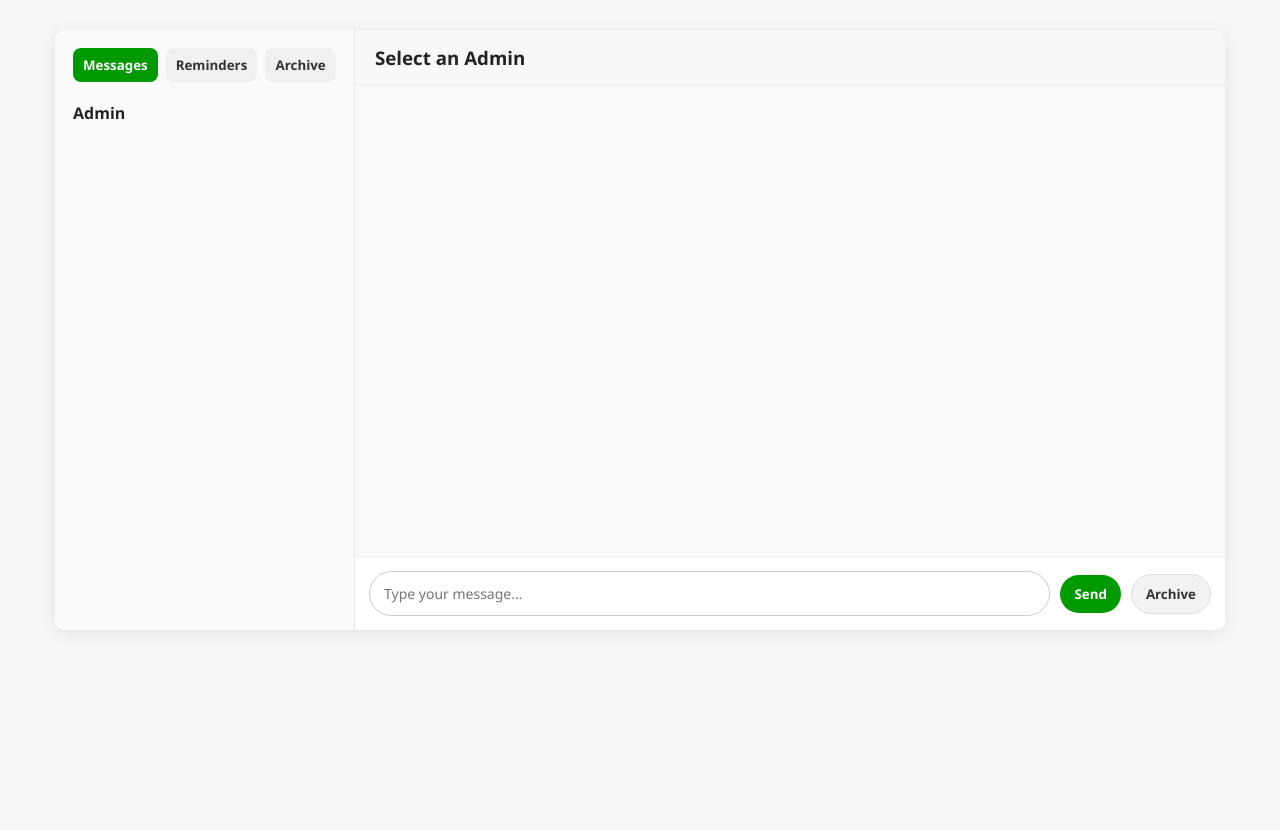
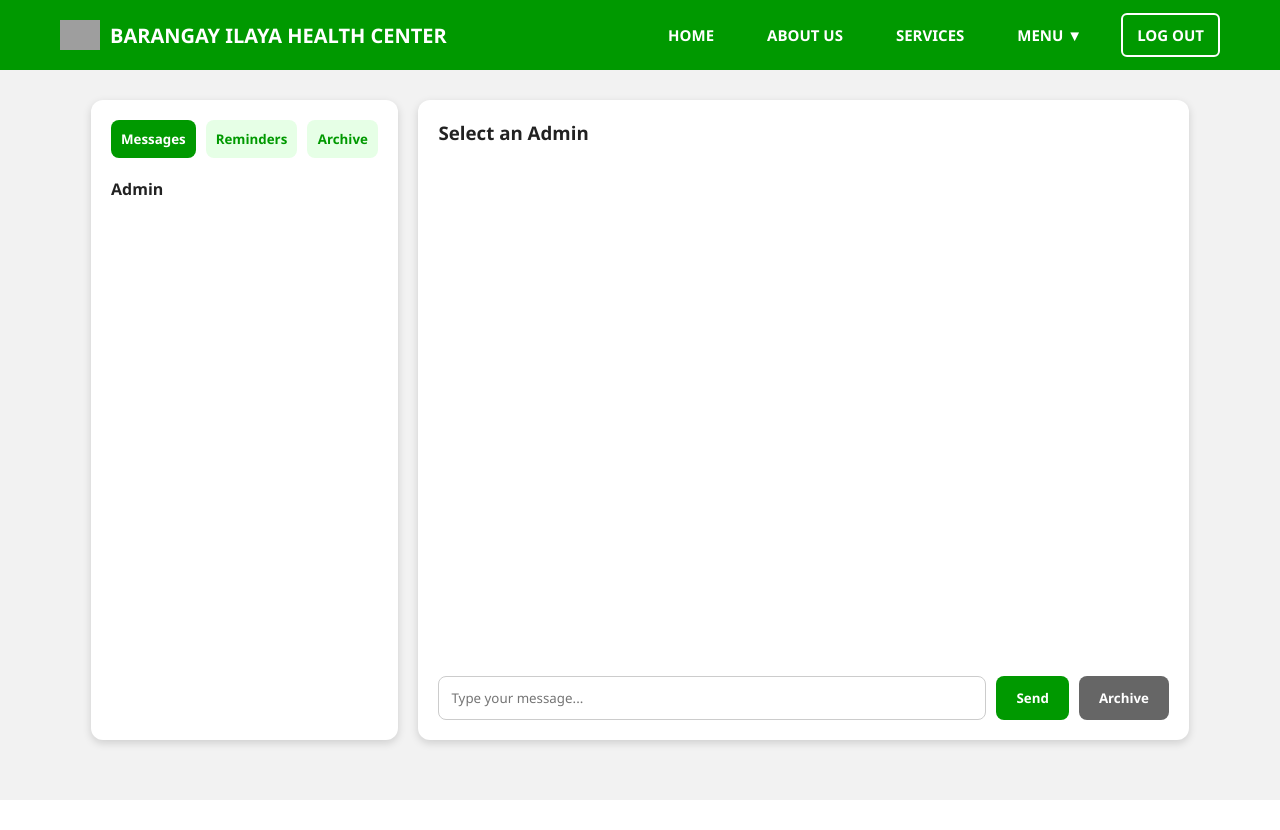
Before and after one commit to ayencutie/barangay_ilaya_system, a PHP site: page /inbox.php in a window 1280 px wide. After the commit the page ends 800 px from the top, so only its background shows below. Run offline with PHP 8.4, Linux system fonts and the light colour scheme; the visitor is signed in with stand-in values (Sample User, id 1); grey boxes are pictures that could not be loaded.

Commit message:
inbox update

```diff
--- a/css/inbox.css
+++ b/css/inbox.css
@@ -1,47 +1,249 @@
-/* reset + base */
-* { box-sizing: border-box; margin:0; padding:0; font-family: 'Segoe UI', sans-serif; }
-body { background:#f4f6f8; color:#222; min-height:100vh; }
-.page-wrap { max-width:1200px; margin:30px auto; padding:0 15px; }
+/* --- RESET --- */
+* {
+  margin: 0;
+  padding: 0;
+  box-sizing: border-box;
+  font-family: 'Segoe UI', sans-serif;
+}
 
-/* inbox container */
-.inbox-container { display:flex; background:#fff; border-radius:10px; overflow:hidden; box-shadow:0 3px 15px rgba(0,0,0,0.08); height:600px; }
+body {
+  background: #f2f2f2;
+  color: #222;
+}
 
-/* left panel */
-.left-panel { width:300px; border-right:1px solid #e6e6e6; padding:18px; display:flex; flex-direction:column; gap:12px; background:#fafafa; }
-.tabs { display:flex; gap:8px; margin-bottom:8px; }
-.tab-btn { flex:1; padding:8px 10px; border-radius:8px; border:none; background:#f0f0f0; cursor:pointer; font-weight:600; color:#333; }
-.tab-btn.active { background:#009900; color:#fff; }
-.tab-content { display:none; overflow:auto; }
-.tab-content.active { display:block; }
-.user-list .user, .archive-list .conv, .reminders-list .reminder {
-  padding:10px; border-radius:8px; margin-bottom:8px; cursor:pointer; background:#fff; border:1px solid #eee;
+/* --- NAVBAR (same as landing page) --- */
+.navbar {
+  background-color: #009900;
+  display: flex;
+  align-items: center;
+  justify-content: space-between;
+  padding: 15px 60px;
 }
-.user-list .user:hover, .archive-list .conv:hover { background:#f5fff5; }
 
-/* chat panel */
-.chat-panel { flex:1; display:flex; flex-direction:column; }
-.chat-header { padding:15px 20px; border-bottom:1px solid #eee; background:#f8f8f8; font-weight:700; display:flex; flex-direction:column; gap:6px; }
-#typingIndicator { color:#007700; font-weight:600; }
+.navbar .logo {
+  display: flex;
+  align-items: center;
+  gap: 10px;
+}
 
-/* messages */
-.chat-messages { flex:1; padding:20px; overflow:auto; background:#f9f9f9; display:flex; flex-direction:column; gap:12px; }
-.message { max-width:70%; padding:12px 14px; border-radius:14px; box-shadow:0 1px 2px rgba(0,0,0,0.06); font-size:14px; line-height:1.4; word-wrap:break-word; }
-.message.patient { background:#c8ffc8; align-self:flex-end; }
-.message.admin { background:#d5e7ff; align-self:flex-start; }
-.message time { display:block; font-size:11px; color:#666; margin-top:6px; text-align:right; }
+.navbar .logo img {
+  width: 40px;
+}
 
-/* input area */
-.chat-input { display:flex; gap:10px; padding:14px; border-top:1px solid #eee; background:#fff; align-items:center; }
-.chat-input input { flex:1; padding:12px 14px; border-radius:24px; border:1px solid #ccc; font-size:14px; }
-.chat-input button { padding:10px 14px; border-radius:20px; border:none; font-weight:700; cursor:pointer; }
-#sendBtn { background:#009900; color:#fff; }
-#archiveBtn { background:#f2f2f2; color:#333; border:1px solid #ddd; }
+.navbar h1 {
+  color: #fff;
+  font-size: 20px;
+  font-weight: 700;
+}
 
-/* small screens */
-@media(max-width:900px){
-  .inbox-container { flex-direction:column; height:auto; }
-  .left-panel { width:100%; display:flex; overflow:auto; flex-direction:row; gap:8px; padding:10px; }
-  .tab-content { display:none; }
-  .tab-content.active { display:block; width:100%; }
-  .chat-panel { height:400px; }
+nav ul {
+  list-style: none;
+  display: flex;
+  align-items: center;
+  gap: 25px;
 }
+
+nav ul li a,
+.dropbtn {
+  color: #fff;
+  text-decoration: none;
+  font-weight: 600;
+  padding: 10px 14px;
+  border-radius: 6px;
+  background: none;
+  border: none;
+  cursor: pointer;
+  font-size: 15px;
+  transition: 0.3s ease;
+}
+
+nav ul li a:hover,
+.dropbtn:hover {
+  background-color: #007a00;
+}
+
+.dropdown {
+  position: relative;
+}
+
+.dropdown-content {
+  display: none;
+  position: absolute;
+  background: #fff;
+  min-width: 180px;
+  border-radius: 8px;
+  box-shadow: 0 4px 8px rgba(0,0,0,0.2);
+  top: 100%;
+}
+
+.dropdown-content.show {
+  display: block;
+}
+
+.dropdown-content a {
+  display: block;
+  padding: 10px 16px;
+  color: #009900;
+  font-weight: 600;
+}
+
+.dropdown-content a:hover {
+  background: #f2f2f2;
+}
+
+.logout-btn {
+  border: 2px solid #fff;
+  border-radius: 6px;
+}
+
+.logout-btn:hover {
+  background: #007a00;
+}
+
+/* --- PAGE LAYOUT --- */
+.page-wrap {
+  width: 100%;
+  display: flex;
+  justify-content: center;
+  padding: 30px;
+}
+
+.inbox-container {
+  display: flex;
+  width: 90%;
+  height: 80vh;
+  gap: 20px;
+}
+
+/* LEFT PANEL */
+.left-panel {
+  width: 28%;
+  background: white;
+  border-radius: 12px;
+  padding: 20px;
+  box-shadow: 0 3px 8px rgba(0,0,0,0.15);
+}
+
+.tabs {
+  display: flex;
+  gap: 10px;
+  margin-bottom: 20px;
+}
+
+.tab-btn {
+  flex: 1;
+  padding: 10px;
+  border-radius: 8px;
+  border: none;
+  background: #e6ffe6;
+  color: #009900;
+  font-weight: 600;
+  cursor: pointer;
+}
+
+.tab-btn.active {
+  background: #009900;
+  color: #fff;
+}
+
+.tab-content {
+  display: none;
+}
+
+.tab-content.active {
+  display: block;
+}
+
+.user-list {
+  margin-top: 15px;
+}
+
+.user-item {
+  padding: 12px;
+  background: #f7f7f7;
+  border-radius: 8px;
+  margin-bottom: 10px;
+  cursor: pointer;
+  transition: 0.2s;
+}
+
+.user-item:hover {
+  background: #eaeaea;
+}
+
+/* --- CHAT PANEL --- */
+.chat-panel {
+  flex: 1;
+  background: white;
+  border-radius: 12px;
+  padding: 20px;
+  display: flex;
+  flex-direction: column;
+  box-shadow: 0 3px 8px rgba(0,0,0,0.15);
+}
+
+.chat-header {
+  display: flex;
+  justify-content: space-between;
+  align-items: center;
+}
+
+.typing-indicator {
+  display: none;
+  color: #007a00;
+  font-style: italic;
+}
+
+.chat-messages {
+  flex: 1;
+  margin-top: 15px;
+  padding-right: 5px;
+  overflow-y: auto;
+}
+
+.msg {
+  max-width: 70%;
+  margin-bottom: 12px;
+  padding: 12px 16px;
+  border-radius: 12px;
+  font-size: 14px;
+}
+
+.msg.user {
+  background: #009900;
+  color: #fff;
+  margin-left: auto;
+}
+
+.msg.admin {
+  background: #e6ffe6;
+  color: #003300;
+}
+
+/* --- INPUT BAR --- */
+.chat-input {
+  display: flex;
+  gap: 10px;
+  margin-top: 15px;
+}
+
+.chat-input input {
+  flex: 1;
+  padding: 12px;
+  border-radius: 8px;
+  border: 1px solid #ccc;
+}
+
+.chat-input button {
+  padding: 12px 20px;
+  border-radius: 8px;
+  border: none;
+  cursor: pointer;
+  font-weight: 600;
+  background: #009900;
+  color: #fff;
+}
+
+.chat-input .archive-btn {
+  background: #666;
+}
--- a/inbox.php
+++ b/inbox.php
@@ -9,48 +9,104 @@ $patient_id = $_SESSION['patient_id'];
 <head>
   <meta charset="utf-8">
   <meta name="viewport" content="width=device-width,initial-scale=1">
-  <title>User Inbox — Barangay Ilaya</title>
+  <title>User Inbox — Barangay Ilaya Health Center</title>
+
+  <!-- NEW STYLE -->
   <link rel="stylesheet" href="css/inbox.css">
 </head>
 <body>
-  <!-- your navbar (omitted for brevity) -->
+
+<!-- ✅ SAME NAVBAR AS LANDING PAGE -->
+<header class="navbar">
+  <div class="logo">
+    <img src="https://i.ibb.co/qFPvFtms/167565708-10159274632132790-1386372340681598199-n-removebg-preview.png" alt="Logo">
+    <h1>BARANGAY ILAYA HEALTH CENTER</h1>
+  </div>
+  <nav>
+    <ul>
+      <li><a href="index.html">HOME</a></li>
+      <li><a href="new about us.html">ABOUT US</a></li>
+      <li><a href="new services.html">SERVICES</a></li>
+
+      <li class="dropdown">
+        <button class="dropbtn" id="menuButton">MENU ▼</button>
+        <div class="dropdown-content" id="dropdownMenu">
+          <a href="book appointment.html">Book Appointment</a>
+          <a href="my_appointment.html">My Appointment</a>
+          <a href="inbox.php" class="active">Inbox</a>
+          <a href="account.html">Account</a>
+        </div>
+      </li>
+
+      <li><a href="landing_page.html" class="logout-btn">LOG OUT</a></li>
+    </ul>
+  </nav>
+</header>
+
+<!-- PAGE WRAPPER -->
 <main class="page-wrap">
+
   <section class="inbox-container">
+
+    <!-- LEFT SIDE -->
     <aside class="left-panel">
       <div class="tabs">
         <button class="tab-btn active" data-tab="messages">Messages</button>
         <button class="tab-btn" data-tab="reminders">Reminders</button>
         <button class="tab-btn" data-tab="archive">Archive</button>
       </div>
+
       <div id="tabContent-messages" class="tab-content active">
         <h4>Admin</h4>
         <div id="adminList" class="user-list"></div>
       </div>
+
       <div id="tabContent-reminders" class="tab-content">
         <h4>Reminders</h4>
         <div id="remindersList"></div>
       </div>
+
       <div id="tabContent-archive" class="tab-content">
         <h4>Archived</h4>
         <div id="archiveList"></div>
       </div>
     </aside>
 
+    <!-- RIGHT SIDE CHAT -->
     <section class="chat-panel">
-        <div class="chat-header" id="chatHeader"><h3>Select an Admin</h3><div id="typingIndicator" style="display:none;">Typing...</div></div>
+      <div class="chat-header" id="chatHeader">
+        <h3>Select an Admin</h3>
+        <div id="typingIndicator" class="typing-indicator">Typing...</div>
+      </div>
+
       <div class="chat-messages" id="chatMessages"></div>
+
       <div class="chat-input">
         <input id="msgInput" placeholder="Type your message...">
         <button id="sendBtn">Send</button>
-          <button id="archiveBtn">Archive</button>
+        <button id="archiveBtn" class="archive-btn">Archive</button>
       </div>
     </section>
+
   </section>
+
 </main>
 
 <script>
 const PATIENT_ID = <?= json_encode($patient_id) ?>;
 </script>
 <script src="js/inbox.js"></script>
+
+<script>
+  const menuButton = document.getElementById('menuButton');
+  const dropdownMenu = document.getElementById('dropdownMenu');
+  menuButton.addEventListener('click', () => dropdownMenu.classList.toggle('show'));
+  window.addEventListener('click', (e) => {
+    if (!menuButton.contains(e.target) && !dropdownMenu.contains(e.target)) {
+      dropdownMenu.classList.remove('show');
+    }
+  });
+</script>
+
 </body>
 </html>
```
Lines whose indentation alone changed are shown as unchanged.
